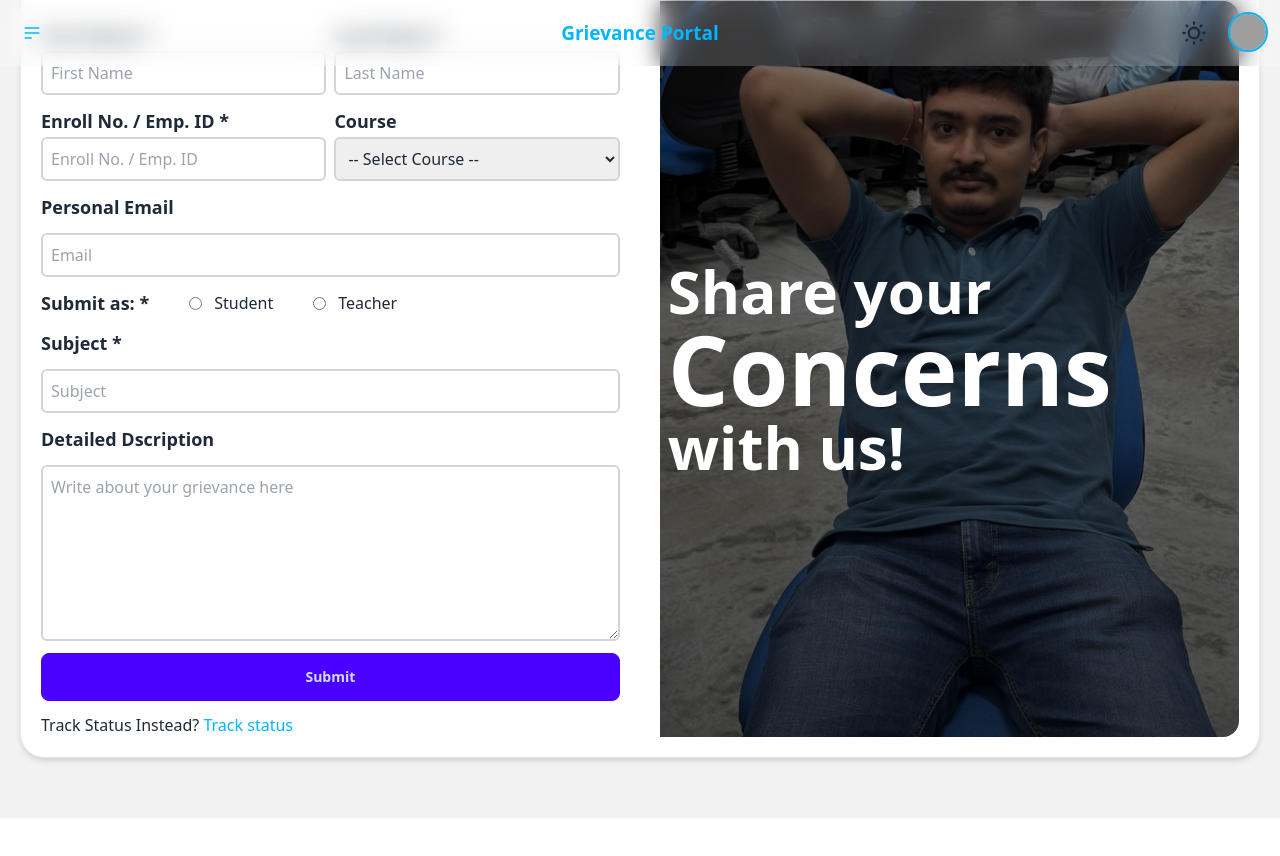
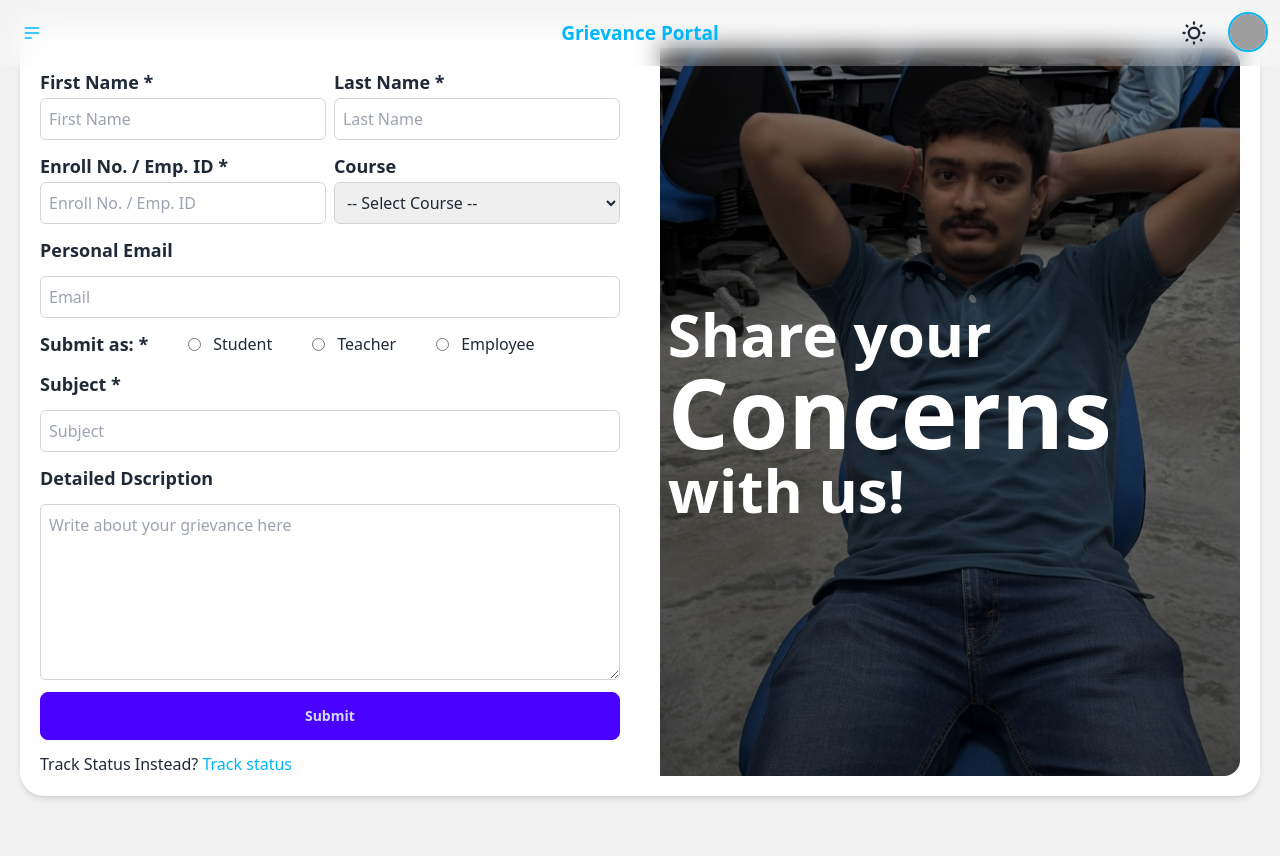
Before and after one commit to mangosain/Grievance-Portal, a Next.js app: page /grievanceForm in a window 1280 px wide. Before the commit the page ends 818 px from the top, so only its background shows below. Built offline with nearby package versions, Linux system fonts and the light colour scheme; no server answers; grey boxes are pictures that could not be loaded.

Commit message:
changed borders and margin in form page

```diff
--- a/app/grievanceForm/page.tsx
+++ b/app/grievanceForm/page.tsx
@@ -57,7 +57,7 @@ const GrievanceForm = () => {
 
   return (
     <div className="min-h-screen w-full bg-base-200 p-2 md:p-5 content-center">
-      <div className="mt-32 lg:mt-0 h-fit bg-base-100 shadow-md rounded-3xl border p-5 lg:flex gap-10 -translate-y-10">
+      <div className="mt-32 lg:mt-12 h-fit bg-base-100 shadow-md rounded-3xl p-5 lg:flex gap-10 -translate-y-10">
         <div className="lg:w-1/2 self-center space-y-5">
           <h1 className="text-3xl font-semibold text-center mt-10 lg:hidden">
             Submit your Concern!
@@ -79,7 +79,7 @@ const GrievanceForm = () => {
                 <input
                   type="text"
                   placeholder="First Name"
-                  className="border-2 border-gray-300 rounded-md p-2"
+                  className="border border-gray-300 rounded-md p-2"
                   id="firstName"
                   name="firstName"
                   value={grievanceFormData.firstName}
@@ -99,7 +99,7 @@ const GrievanceForm = () => {
                   type="text"
                   placeholder="Last Name"
                   id="lastName"
-                  className="border-2 border-gray-300 rounded-md p-2"
+                  className="border border-gray-300 rounded-md p-2"
                   name="lastName"
                   value={grievanceFormData.lastName}
                   required
@@ -117,7 +117,7 @@ const GrievanceForm = () => {
                   type="number"
                   placeholder="Enroll No. / Emp. ID"
                   id="enroll"
-                  className="border-2 border-gray-300 rounded-md p-2"
+                  className="border border-gray-300 rounded-md p-2"
                   name="enroll"
                   value={grievanceFormData.enroll}
                   required
@@ -133,7 +133,7 @@ const GrievanceForm = () => {
                 {/* dropdown input */}
                 <select
                   id="course"
-                  className="h-full p-2 border-2 border-gray-300 rounded-md"
+                  className="h-full p-2 border border-gray-300 rounded-md"
                   name="course"
                   value={grievanceFormData.course}
                   required
@@ -158,7 +158,7 @@ const GrievanceForm = () => {
               type="email"
               placeholder="Email"
               id="email"
-              className="border-2 border-gray-300 rounded-md p-2"
+              className="border border-gray-300 rounded-md p-2"
               name="email"
               value={grievanceFormData.email}
               onChange={handleGrievanceFormChange}
@@ -194,6 +194,18 @@ const GrievanceForm = () => {
                   />
                   <label htmlFor="teacher">Teacher</label>
                 </div>
+                <div className="flex items-center gap-3">
+                  <input
+                    type="radio"
+                    id="employee"
+                    name="role"
+                    value="Employee"
+                    checked={grievanceFormData.role === "Employee"} // Binding to state
+                    onChange={handleGrievanceFormChange} // Capturing the value
+                    required
+                  />
+                  <label htmlFor="employee">Employee</label>
+                </div>
               </div>
             </div>
 
@@ -205,7 +217,7 @@ const GrievanceForm = () => {
               type="subject"
               placeholder="Subject"
               id="subject"
-              className="border-2 border-gray-300 rounded-md p-2"
+              className="border border-gray-300 rounded-md p-2"
               name="subject"
               value={grievanceFormData.subject}
               onChange={handleGrievanceFormChange}
@@ -219,7 +231,7 @@ const GrievanceForm = () => {
             <textarea
               id="grievance"
               placeholder="Write about your grievance here"
-              className="border-2 border-gray-300 rounded-md p-2 h-44"
+              className="border border-gray-300 rounded-md p-2 h-44"
               name="grievance"
               value={grievanceFormData.grievance}
               onChange={handleGrievanceFormChange}
--- a/app/status/page.tsx
+++ b/app/status/page.tsx
@@ -1,60 +1,3 @@
-// "use client";
-
-// import { db } from "@/firebase.config";
-// import { doc, getDoc } from "firebase/firestore";
-
-// const TrackStatus = () => {
-//   var ticketData: any = null;
-
-//   const handleSearch = async (event: React.FormEvent) => {
-//     event.preventDefault();
-
-//     const ticketNumber = (event.target as HTMLFormElement).ticketNumber.value;
-
-//     try {
-//       const ticketRef = doc(db, "grievances", ticketNumber);
-//       const ticketSnap = await getDoc(ticketRef);
-
-//       if (ticketSnap.exists()) {
-//         ticketData = JSON.stringify(ticketSnap.data());
-//         alert(ticketData);
-//       } else {
-//         alert("No data found!");
-//       }
-//     } catch (error) {
-//       alert("Error getting document:" + error);
-//     }
-//   };
-
-//   return (
-//     <div className="min-h-screen w-full flex flex-col justify-center items-center p-2">
-//       <div className="bg-white shadow-xl p-5 rounded-xl border-2 text-center">
-//         <form action="" onSubmit={handleSearch}>
-//           <label className="text-lg font-semibold mb-2" htmlFor="ticketNumber">
-//             Enter your ticket number
-//           </label>
-//           <input
-//             type="search"
-//             className="border-2 rounded-lg w-full px-2 py-1"
-//             name="ticketNumber"
-//             id="ticketNumber"
-//             placeholder="Ticket Number"
-//             required
-//           />
-//           <button
-//             className="bg-info text-white rounded-lg w-full py-1 mt-2 font-semibold"
-//             type="submit"
-//           >
-//             Search
-//           </button>
-//         </form>
-//       </div>
-//     </div>
-//   );
-// };
-
-// export default TrackStatus;
-
 "use client";
 
 import React, { useState } from "react"; // Import useState
@@ -90,14 +33,14 @@ const TrackStatus = () => {
 
   return (
     <div className="min-h-screen w-full flex flex-col justify-center items-center p-5">
-      <div className="bg-white shadow-xl p-5 rounded-xl border-2 text-center">
+      <div className="bg-base-300 shadow-xl p-5 rounded-xl text-center">
         <form onSubmit={handleSearch}>
-          <label className="text-lg font-semibold mb-2" htmlFor="ticketNumber">
+          <label className="text-lg font-semibold" htmlFor="ticketNumber">
             Enter your ticket number
           </label>
           <input
             type="search"
-            className="border-2 rounded-lg w-full px-2 py-1"
+            className="border rounded-lg w-full px-2 py-1 my-3"
             name="ticketNumber"
             id="ticketNumber"
             placeholder="Ticket Number"
@@ -115,7 +58,7 @@ const TrackStatus = () => {
       {/* Display Ticket Data or Error Message */}
       {errorMessage && <p className="text-red-500 mt-4">{errorMessage}</p>}
       {ticketData && (
-        <div className="bg-white shadow-xl p-5 rounded-xl border-2 text-center mt-4 lg:mx-96">
+        <div className="bg-base-300 shadow-xl p-5 rounded-xl border text-center mt-6 lg:mx-96">
           <h2 className="text-2xl font-bold mb-2">Ticket Data</h2>
           <div className="flex gap-4">
             <h1 className="text-left font-semibold">Name:</h1>
--- a/components/nav/page.tsx
+++ b/components/nav/page.tsx
@@ -61,11 +61,7 @@ const Nav = () => {
       <div className="navbar-end gap-4">
         <label className="swap swap-rotate fill-current">
           {/* this hidden checkbox controls the state */}
-          <input
-            type="checkbox"
-            className="theme-controller"
-            value="synthwave"
-          />
+          <input type="checkbox" className="theme-controller" value="night" />
 
           {/* sun icon */}
           <svg
--- a/tailwind.config.ts
+++ b/tailwind.config.ts
@@ -18,7 +18,7 @@ const config: Config = {
     require('daisyui'),
   ],
   daisyui: {
-    themes: ["light", "synthwave"],
+    themes: ["light", "night"],
   },
 };
 export default config;
```
